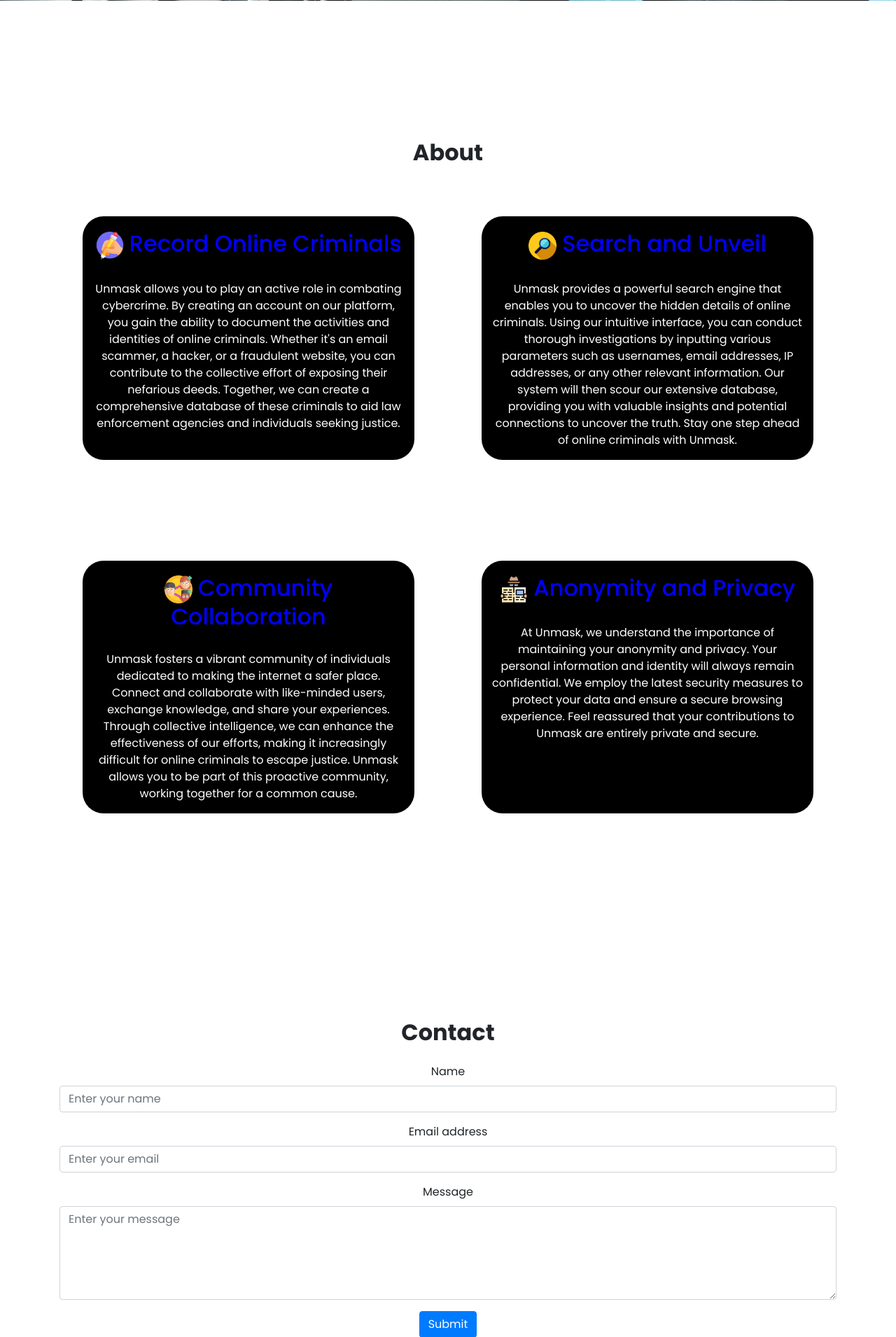
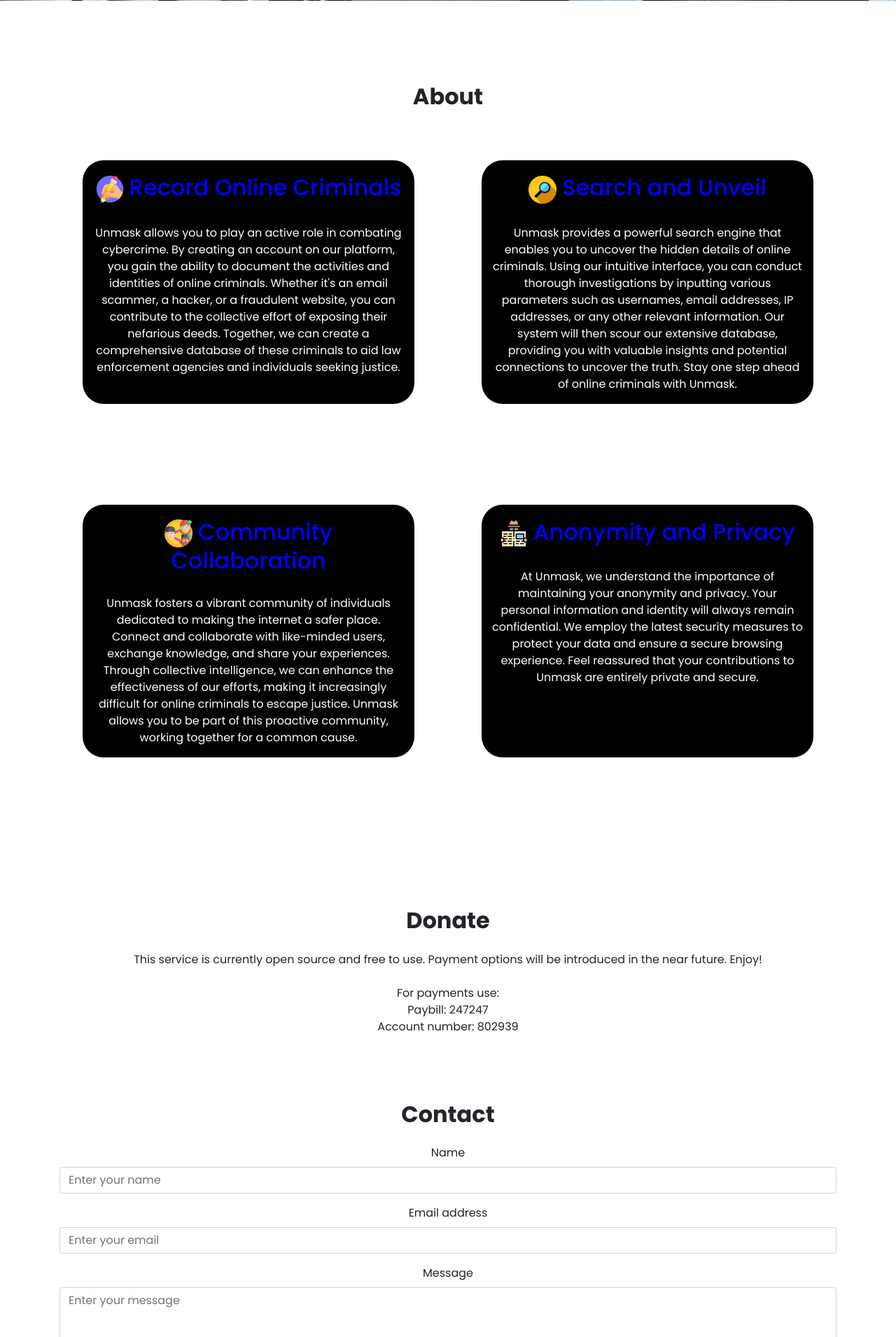
Before and after one commit to munyuawilson/Unmask, a Flask app: page / in a window 1280 px wide. Shown: the part 679-2589 px from the top of the page at 70% size. Run offline with Flask 3, Linux system fonts and the light colour scheme; some libraries are stand-ins or nearby versions.

Commit message:
updated donate section version unmask 1.0

```diff
--- a/static/style.css
+++ b/static/style.css
@@ -67,7 +67,7 @@ nav a h2{
     padding-top: 100px;
 }
 .container{
-    margin-top: 150px;
+    margin-top: 70px;
 
 
 }
--- a/templates/login.html
+++ b/templates/login.html
@@ -25,7 +25,7 @@
                   <a class="nav-link link" href="{{url_for('home')}}#about">About</a>
                 </li>
                 <li class="nav-item">
-                  <a class="nav-link link" href="#">Donate</a>
+                  <a class="nav-link link" href="{{url_for('home')}}#donate">Donate</a>
                 </li>
                 <li class="nav-item">
                   <a class="nav-link link" href="{{url_for('login')}}" aria-hidden="true">Login</a>
--- a/templates/main.html
+++ b/templates/main.html
@@ -28,7 +28,7 @@
                   <a class="nav-link link" href="{{url_for('home')}}#about">About</a>
                 </li>
                 <li class="nav-item">
-                  <a class="nav-link link" href="#">Donate</a>
+                  <a class="nav-link link" href="{{url_for('home')}}#donate">Donate</a>
                 </li>
                 <li class="nav-item">
                   <a class="nav-link link" href="{{url_for('login')}}">Login</a>
@@ -90,6 +90,20 @@
      </div>
     </div>
  </section>
+ <section class="mb-4" id='donate'>
+ <div class="container center">
+  <h2 class="h1-responsive font-weight-bold text-center my-4"> Donate</h2>
+  This service is currently open source and free to use. Payment options will be introduced in the near future. Enjoy!
+  <BR>
+    <br>
+
+    For payments use: <br>
+    Paybill: 247247 <br>
+    Account number: 802939 <br>
+
+
+  </section>
+
   <section class="mb-4" id='contact'>
 <div class="container center">
     <h2 class="h1-responsive font-weight-bold text-center my-4">Contact</h2>
--- a/templates/pay.html
+++ b/templates/pay.html
@@ -43,7 +43,7 @@
     For payments use:
     Paybill: 247247
     Account number: 802939 <br>
-    Contact: 0794932808
+    Contact email: unmaskenya@gmail.com
     </div>
 
 </div>
--- a/templates/signup.html
+++ b/templates/signup.html
@@ -25,7 +25,7 @@
                   <a class="nav-link link" href="{{url_for('home')}}#about">About</a>
                 </li>
                 <li class="nav-item">
-                  <a class="nav-link link" href="#">Donate</a>
+                  <a class="nav-link link" href="{{url_for('home')}}#donate">Donate</a>
                 </li>
                 <li class="nav-item">
                   <a class="nav-link link" href="{{url_for('login')}}" >Login</a>
```
